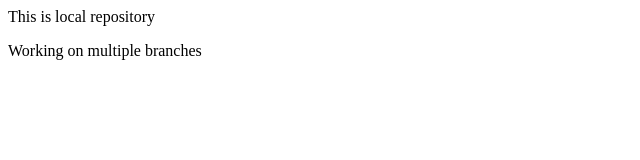
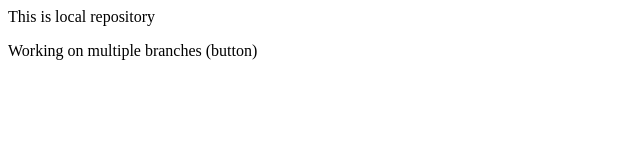
Before and after one commit to AhmedExt57/Local-repository, a plain HTML site: page index.html in a window 1280 px wide. Shown: the full height of the page, 0-640 px from the left. Drawn offline with Linux system fonts and the light colour scheme.

```diff
--- a/index.html
+++ b/index.html
@@ -1,2 +1,2 @@
 <p>This is local repository<p>
-    <p>Working on multiple branches<p></p>
+    <p>Working on multiple branches (button)<p></p>
```
